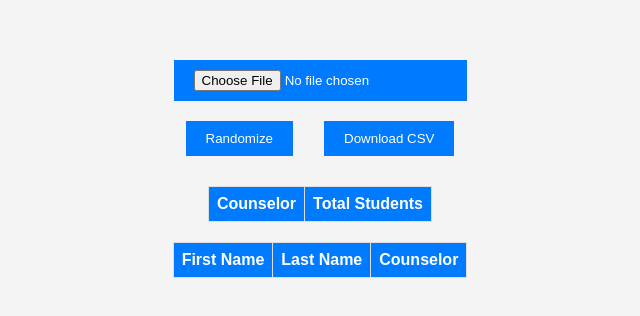
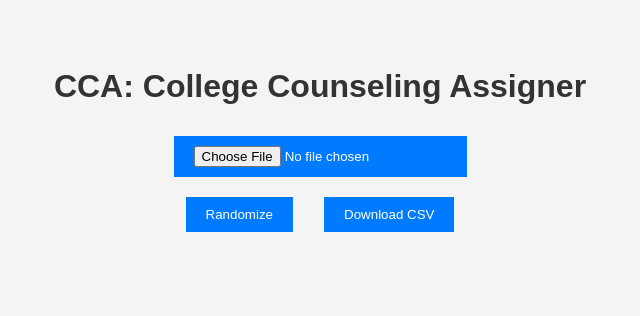
Before and after one commit to DragonDev07/CCA, a plain HTML site: page index.html in a window 1280 px wide. Shown: the part 236-552 px from the top of the page, without its empty margins (320-960 px from the left). Drawn offline with Linux system fonts and the light colour scheme.

Commit message:
really dumb mistakes

```diff
--- a/index.html
+++ b/index.html
@@ -1,11 +1,17 @@
 <!DOCTYPE html>
 <html>
     <head>
+        <!-- Page Tab Title -->
+        <title>CCA: College Counseling Assigner</title>
+
         <!-- Include Stylesheet for nice colors & stuffff -->
         <link rel="stylesheet" href="styles.css">
     </head>
 
     <body>
+        <!-- Page Title -->
+        <h1>CCA: College Counseling Assigner</h1>
+
         <!-- CSV File Upload -->
         <input type="file" id="csvFile" accept=".csv" />
 
@@ -17,19 +23,12 @@
 
         <!-- Totals Div: Contains totals for students per counselor -->
         <div id="totalsContainer">
-            <table id="totalsTable">
-                <th>Counselor</th>
-                <th>Total Students</th>
-            </table>
+            <table id="totalsTable"></table>
         </div>
 
         <!-- Table that will hold results -->
         <div id="tableContainer">
-            <table id="resultTable">
-                <th>First Name</th>
-                <th>Last Name</th>
-                <th>Counselor</th>
-            </table>
+            <table id="resultTable"></table>
         </div>
 
         <!-- Javascript Logic -->
@@ -68,6 +67,10 @@
 
             // Assign counselors to each student randomly
             function assignCounselors() {
+                // Empty the Tables
+                document.getElementById("totalsTable").innerHTML = "<th>Counselor</th><th>Total Students</th>";
+                document.getElementById("resultTable").innerHTML = "<th>First Name</th><th>Last Name</th><th>Counselor</th>";
+
                 // If no CSV file has been uploaded, alert the user to upload one first
                 if(students.length == 0) {
                     alert("Please upload a CSV file before randomizing.");
@@ -131,7 +134,7 @@
             // Function that downloads CSV when "Download CSV" button is pressed
             function downloadCSV() {
                 // If a file hasnt been uploaded, or the data hasnt been randomized, alert the user to do so before downloading
-                if(students.length == 0 || document.getElementById("downloadButton").disabled == false) {
+                if(students.length == 0 || document.getElementById("downloadButton").disabled == true) {
                     alert("Please randomize the data before downloading.")
                     return;
                 }
--- a/styles.css
+++ b/styles.css
@@ -7,6 +7,16 @@ body {
     justify-content: center;
     height: 100vh;
     margin: 0;
+}
+
+h1 {
+    font-size: 2em;
+    color: #333;
+}
+
+p {
+    font-size: 1.2em;
+    color: #666;
 }
 
 input[type="file"], button {
```
